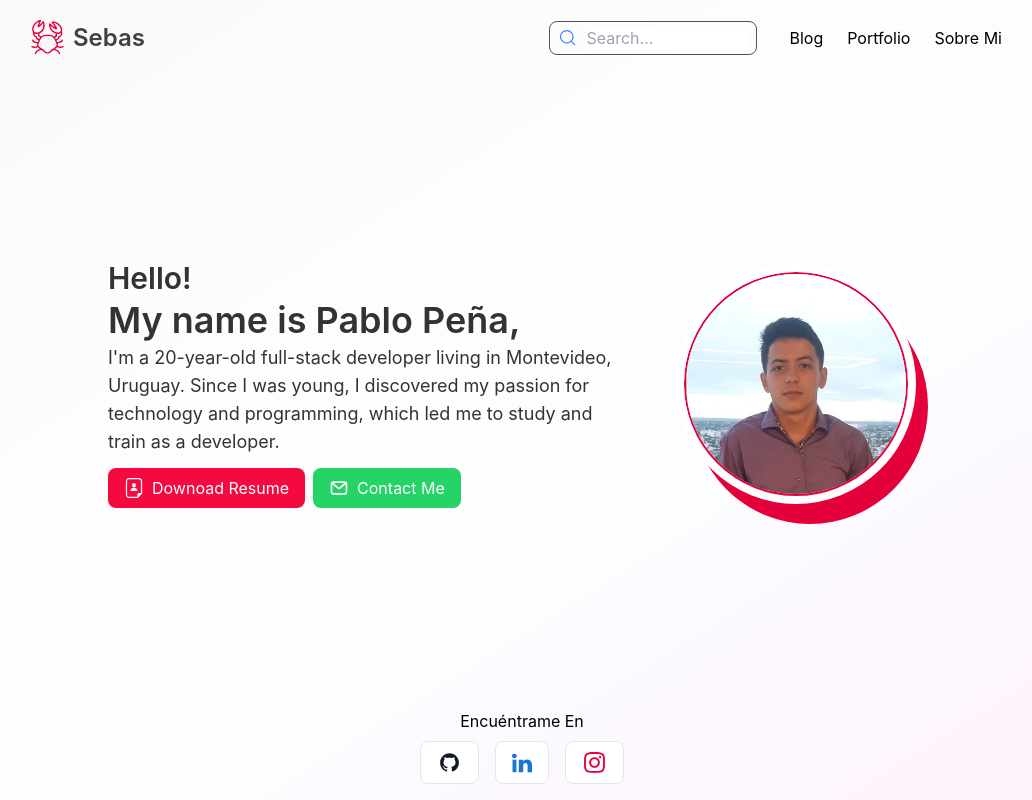
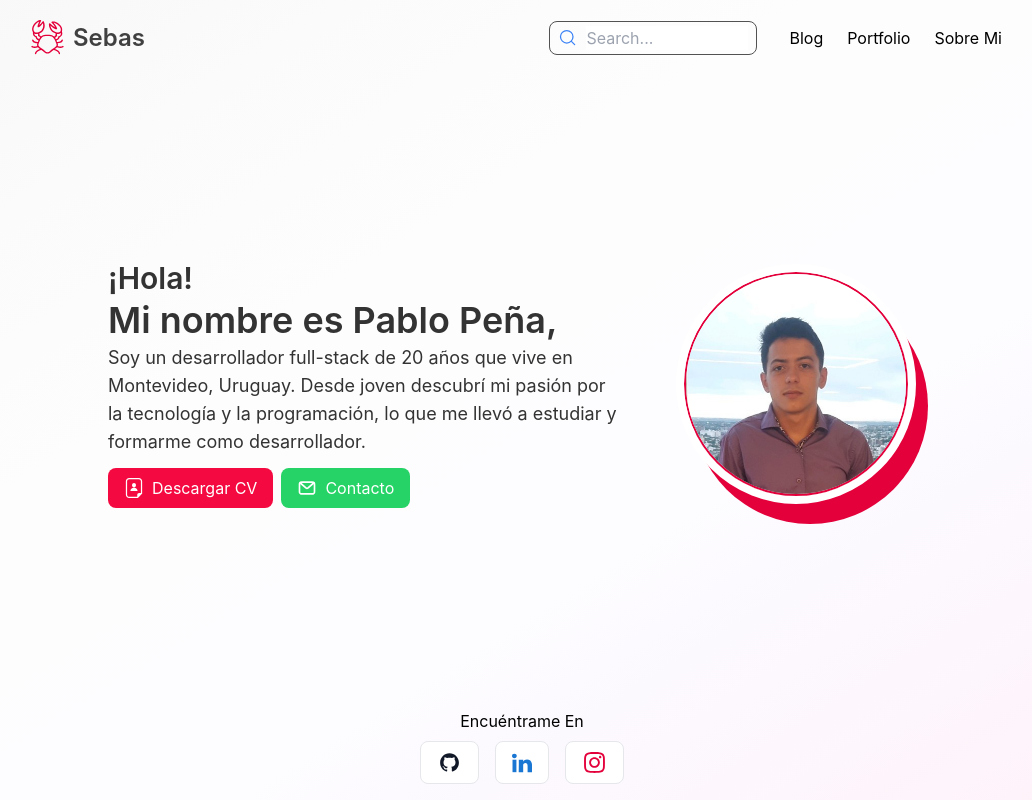
Before and after one commit to sebas-pena/sebaspena.com, a Next.js app: page / in a window 1280 px wide. Shown: the whole page, without its empty margins (118-1150 px from the left). Built offline with nearby package versions, Linux system fonts and the light colour scheme.

Commit message:
fix: Change the page from English to Spanish

```diff
--- a/app/layout.tsx
+++ b/app/layout.tsx
@@ -8,7 +8,7 @@ export default function RootLayout({
 	children: React.ReactNode
 }) {
 	return (
-		<html lang="en">
+		<html lang="es">
 			<head />
 			<body className="font-sans flex flex-col min-w-screen min-h-screen">
 				<Header />
--- a/app/page.tsx
+++ b/app/page.tsx
@@ -5,12 +5,13 @@ export default function Home() {
 	return (
 		<main className="flex-1 flex flex-col-reverse md:flex-row items-center justify-center gap-16 px-4">
 			<div className="flex flex-col gap-1 text-[#333]">
-				<p className="text-3xl font-semibold">Hello!</p>
-				<h2 className="text-4xl font-semibold">My name is Pablo Peña,</h2>
+				<p className="text-3xl font-semibold">¡Hola!</p>
+				<h1 className="text-4xl font-semibold">Mi nombre es Pablo Peña,</h1>
 				<p className="max-w-lg text-lg">
-					I&apos;m a 20-year-old full-stack developer living in Montevideo,
-					Uruguay. Since I was young, I discovered my passion for technology and
-					programming, which led me to study and train as a developer.
+					Soy un desarrollador full-stack de 20 años que vive en Montevideo,
+					Uruguay. Desde joven descubrí mi pasión por la tecnología y la
+					programación, lo que me llevó a estudiar y formarme como
+					desarrollador.
 				</p>
 				<div className="flex flex-wrap gap-2 mt-2">
 					<LinkButton
@@ -22,7 +23,7 @@ export default function Home() {
 					>
 						<div className="flex gap-2">
 							<Image src="/svg/resume.svg" width={20} height={20} alt="" />
-							<span className="text-white">Downoad Resume</span>
+							<span className="text-white">Descargar CV</span>
 						</div>
 					</LinkButton>
 					<LinkButton
@@ -32,7 +33,7 @@ export default function Home() {
 					>
 						<div className="flex gap-2">
 							<Image src="/svg/mail.svg" width={20} height={20} alt="" />
-							<span className="text-white">Contact Me</span>
+							<span className="text-white">Contacto</span>
 						</div>
 					</LinkButton>
 				</div>
```
